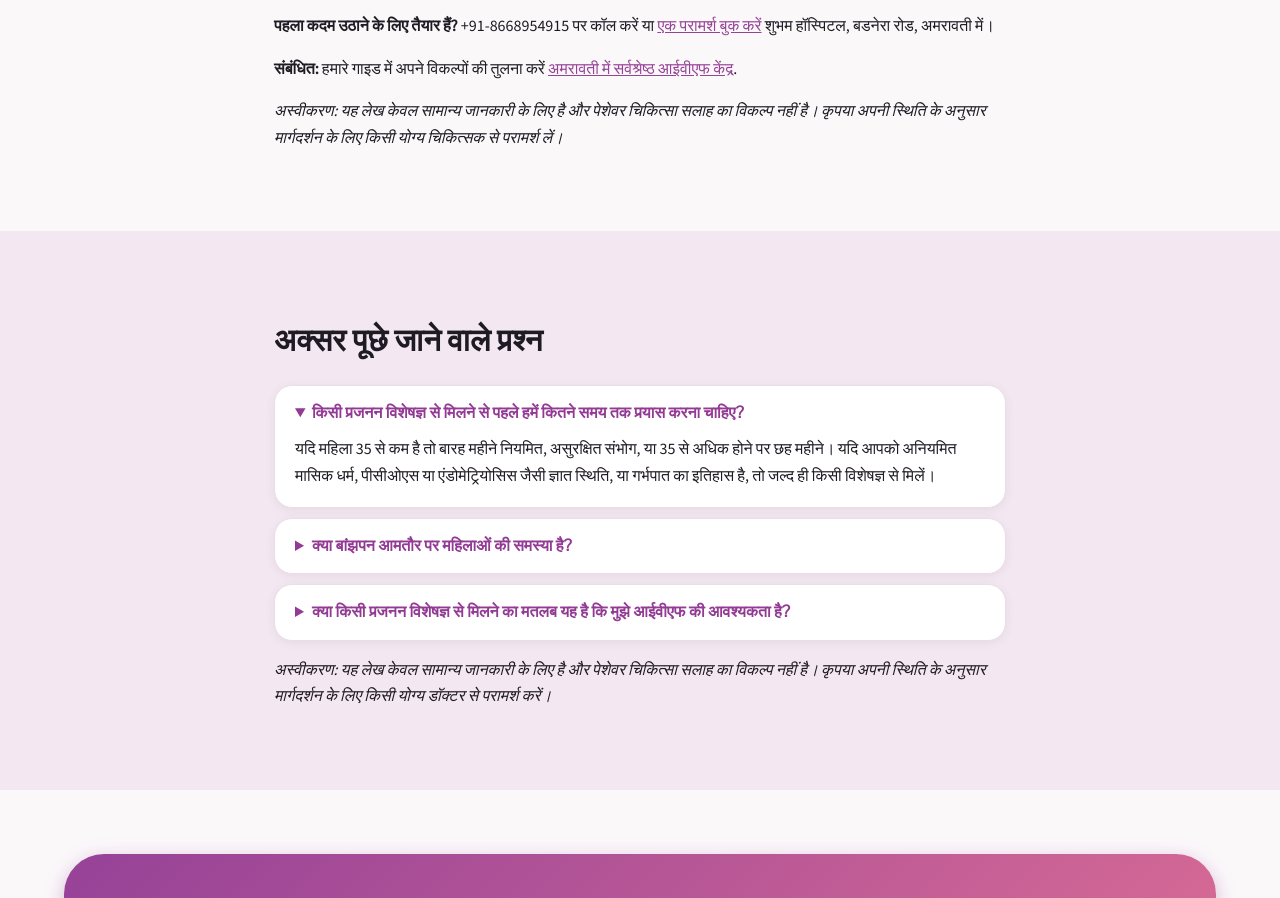
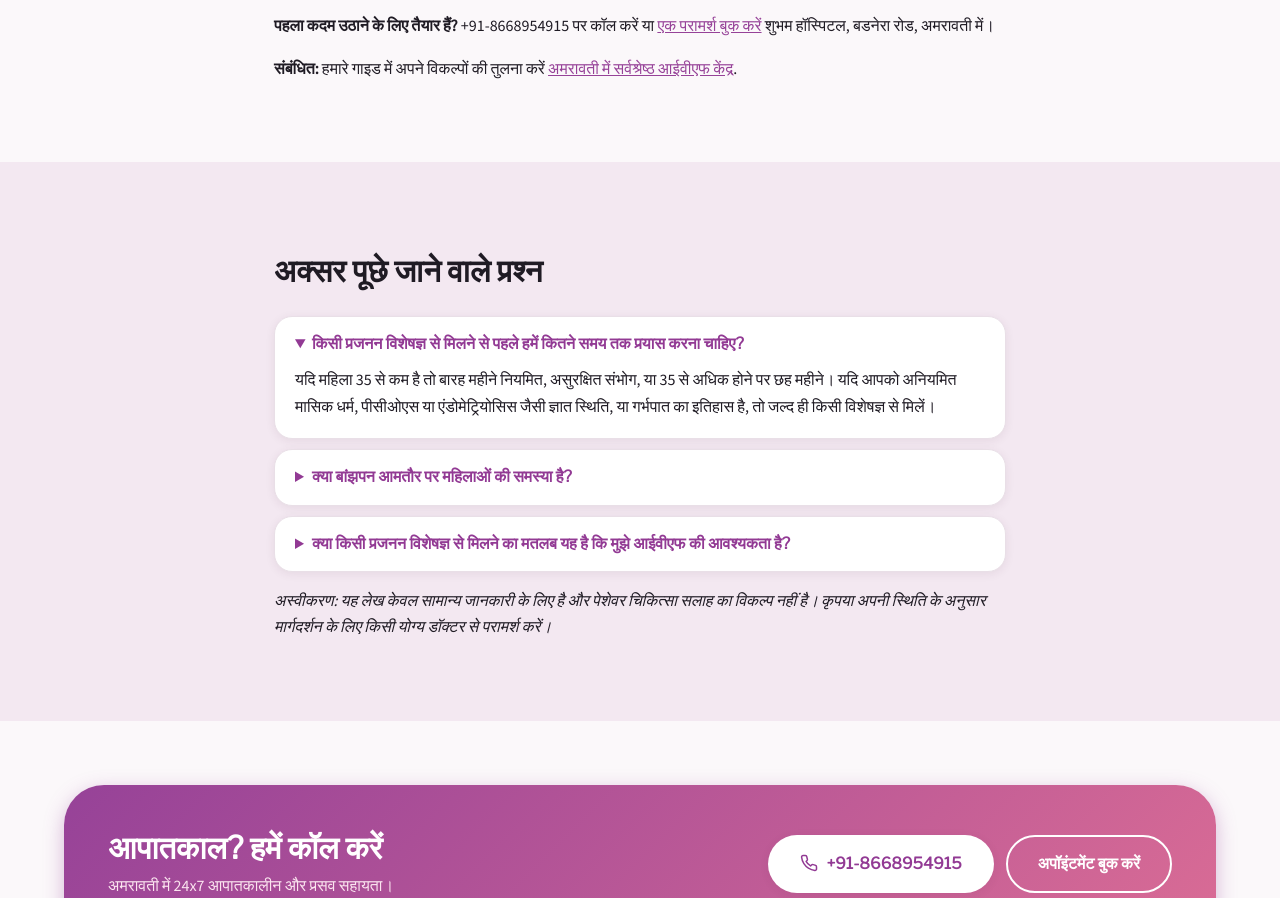
Before and after one commit to mananboob2296-cmyk/shubham-hospitals-site, an Astro site in the folder shubham-hospitals-site/: page /hi/blogs/when-should-you-see-a-fertility-specialist-7-signs-for-couples-in-amravati/ in a window 1280 px wide. Shown: the part 2380-3278 px from the top of the page. Built offline with nearby package versions, Linux system fonts and the light colour scheme; Astro itself is replaced by a stand-in of ours; a web font is replaced by a local one.

Commit message:
Remove disclaimer from fertility specialist article
Removed disclaimer about the article's informational purpose.

```diff
--- a/shubham-hospitals-site/src/content/blog/hi/when-should-you-see-a-fertility-specialist-7-signs-for-couples-in-amravati.md
+++ b/shubham-hospitals-site/src/content/blog/hi/when-should-you-see-a-fertility-specialist-7-signs-for-couples-in-amravati.md
@@ -52,5 +52,3 @@ faqs:
 <p><strong>पहला कदम उठाने के लिए तैयार हैं?</strong> +91-8668954915 पर कॉल करें या <a href="/contact-us/">एक परामर्श बुक करें</a> शुभम हॉस्पिटल, बडनेरा रोड, अमरावती में।</p>
 
 <p><strong>संबंधित:</strong> हमारे गाइड में अपने विकल्पों की तुलना करें <a href="/best-ivf-centre-in-amravati/">अमरावती में सर्वश्रेष्ठ आईवीएफ केंद्र</a>.</p>
-
-<p><em>अस्वीकरण: यह लेख केवल सामान्य जानकारी के लिए है और पेशेवर चिकित्सा सलाह का विकल्प नहीं है। कृपया अपनी स्थिति के अनुसार मार्गदर्शन के लिए किसी योग्य चिकित्सक से परामर्श लें।</em></p>
```
